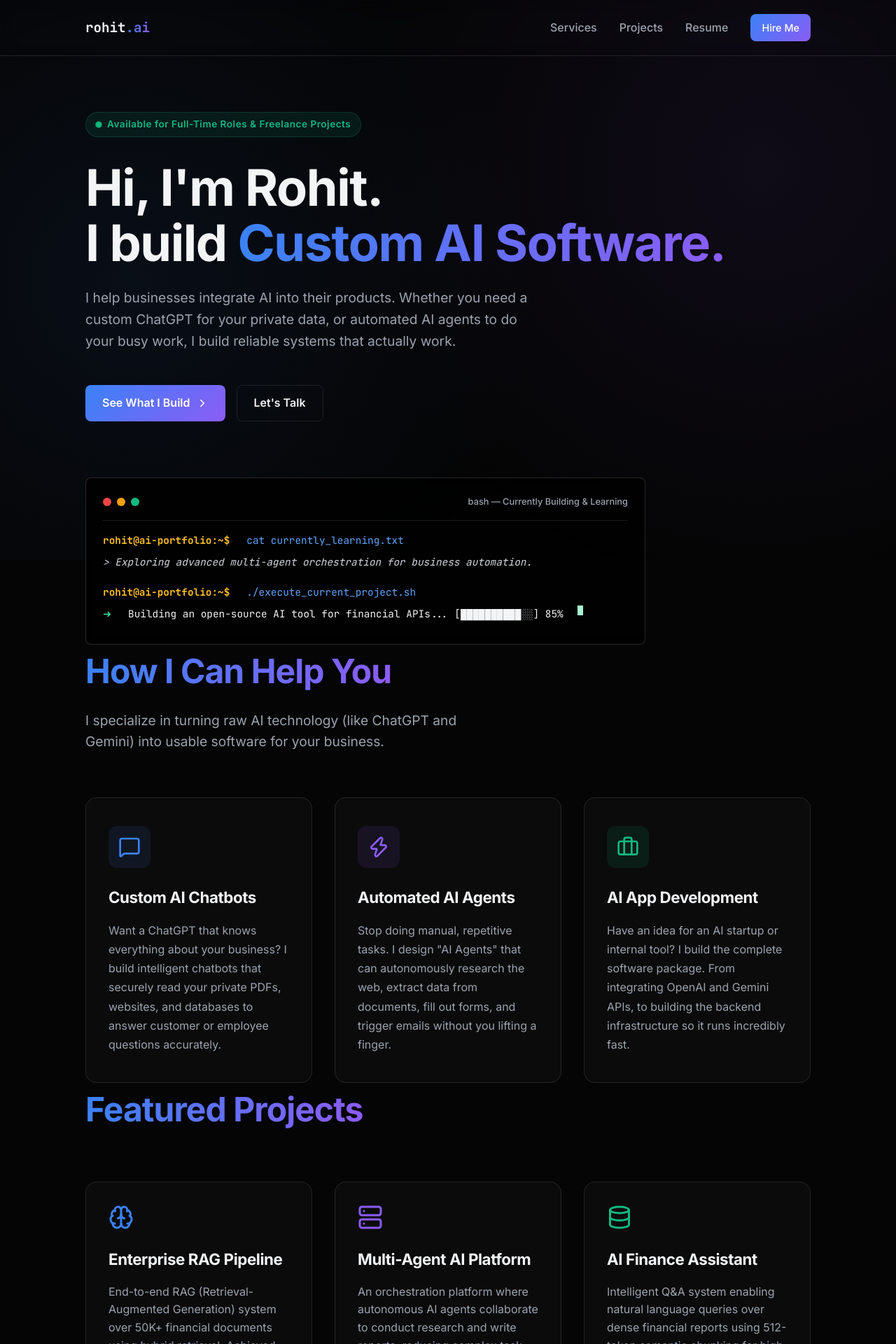
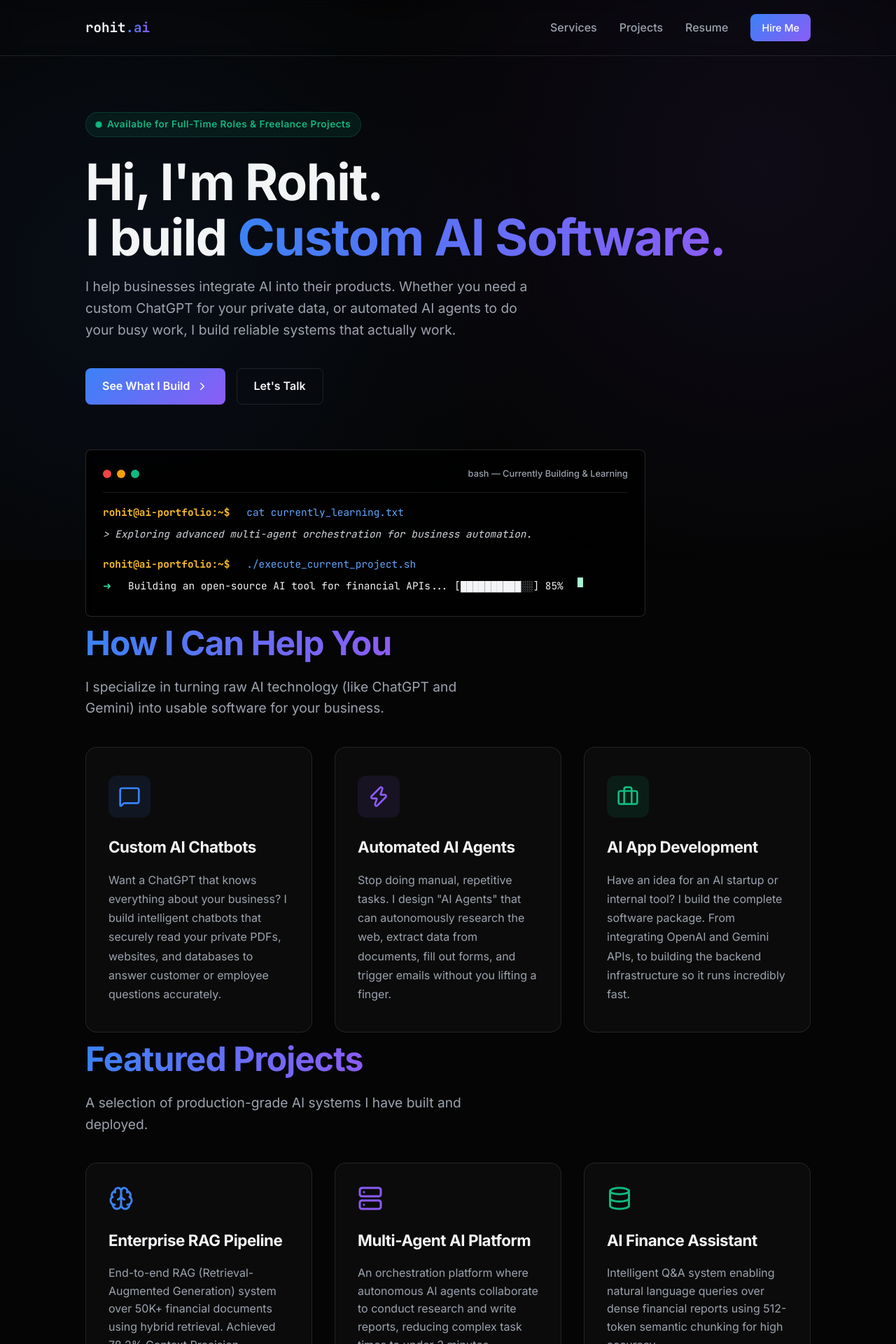
Before and after one commit to RohitMantha/portfolio, a React app: page / in a window 1280 px wide. Shown: the top 1920 px of the page at 70% size. Built offline with nearby package versions, Linux system fonts and the light colour scheme; the HTML template or start-up script is replaced by a standard one.

Commit message:
fix: perfect spacing hierarchy

```diff
--- a/src/App.jsx
+++ b/src/App.jsx
@@ -1,5 +1,5 @@
 import React, { useState, useEffect } from 'react';
-import { Terminal, Database, Server, Brain, Code, ChevronRight, Send, Briefcase, MessageSquare, Zap, FileText, Download, ExternalLink } from 'lucide-react';
+import { Terminal, Database, Server, Brain, Code, ChevronRight, Send, Briefcase, MessageSquare, Zap, FileText, ExternalLink } from 'lucide-react';
 import './index.css';
 
 const App = () => {
@@ -72,22 +72,22 @@ const App = () => {
         {/* Hero Section */}
         <section id="about" className="container" style={{ paddingTop: '10rem' }}>
 
-          <div style={{ marginBottom: '2rem' }}>
+          <div style={{ marginBottom: '1.5rem' }}>
             <div className="availability-badge">
                <div className="pulse-dot"></div>
                Available for Full-Time Roles & Freelance Projects
             </div>
           </div>
 
-          <h1 style={{ fontSize: '4.5rem', lineHeight: '1.1', marginBottom: '1.5rem' }}>
+          <h1 style={{ fontSize: '4.5rem', lineHeight: '1.1', marginBottom: '1rem' }}>
             Hi, I'm Rohit.<br />
             I build <span className="gradient-text">Custom AI Software.</span>
           </h1>
-          <p style={{ fontSize: '1.2rem', color: 'var(--text-muted)', maxWidth: '650px', marginBottom: '3rem' }}>
+          <p style={{ fontSize: '1.2rem', color: 'var(--text-muted)', maxWidth: '650px', marginBottom: '2.5rem' }}>
             I help businesses integrate AI into their products. Whether you need a custom ChatGPT for your private data, or automated AI agents to do your busy work, I build reliable systems that actually work.
           </p>
 
-          <div style={{ display: 'flex', gap: '1rem', marginBottom: '5rem', flexWrap: 'wrap' }}>
+          <div style={{ display: 'flex', gap: '1rem', marginBottom: '4rem', flexWrap: 'wrap' }}>
             <a href="#services" className="btn btn-primary">
               See What I Build <ChevronRight size={18} />
             </a>
@@ -126,10 +126,10 @@ const App = () => {
           </div>
         </section>
 
-        {/* Services Section (Simplified for non-tech clients) */}
+        {/* Services Section */}
         <section id="services" className="container">
-          <h2 style={{ fontSize: '3rem', marginBottom: '1rem' }}><span className="gradient-text">How I Can Help You</span></h2>
-          <p style={{ color: 'var(--text-muted)', marginBottom: '4rem', fontSize: '1.2rem', maxWidth: '600px' }}>
+          <h2 style={{ fontSize: '3rem', marginBottom: '0.5rem' }}><span className="gradient-text">How I Can Help You</span></h2>
+          <p style={{ color: 'var(--text-muted)', fontSize: '1.2rem', maxWidth: '600px', marginBottom: '2.5rem' }}>
             I specialize in turning raw AI technology (like ChatGPT and Gemini) into usable software for your business.
           </p>
 
@@ -170,7 +170,10 @@ const App = () => {
 
         {/* Projects Section */}
         <section id="projects" className="container">
-          <h2 style={{ fontSize: '3rem', marginBottom: '4rem' }}><span className="gradient-text">Featured Projects</span></h2>
+          <h2 style={{ fontSize: '3rem', marginBottom: '0.5rem' }}><span className="gradient-text">Featured Projects</span></h2>
+          <p style={{ color: 'var(--text-muted)', fontSize: '1.2rem', maxWidth: '600px', marginBottom: '2.5rem' }}>
+            A selection of production-grade AI systems I have built and deployed.
+          </p>
 
           <div style={{ display: 'grid', gridTemplateColumns: 'repeat(auto-fit, minmax(320px, 1fr))', gap: '2rem' }}>
 
@@ -228,7 +231,7 @@ const App = () => {
           </div>
         </section>
 
-        {/* Resume Section (Sleek Card UI instead of massive iframe) */}
+        {/* Resume Section */}
         <section id="resume" className="container">
           <div className="glass-card" style={{
             padding: '4rem',
@@ -253,8 +256,8 @@ const App = () => {
               <FileText size={40} color="var(--accent-blue)" />
             </div>
 
-            <h2 style={{ fontSize: '2.5rem', marginBottom: '1rem' }}><span className="gradient-text">Full Resume & Experience</span></h2>
-            <p style={{ color: 'var(--text-muted)', fontSize: '1.2rem', maxWidth: '600px', marginBottom: '3rem' }}>
+            <h2 style={{ fontSize: '2.5rem', marginBottom: '0.5rem' }}><span className="gradient-text">Full Resume & Experience</span></h2>
+            <p style={{ color: 'var(--text-muted)', fontSize: '1.2rem', maxWidth: '600px', marginBottom: '2.5rem' }}>
               Looking for a deep dive into my professional experience, education, and technical stack? View my complete ATS-friendly resume.
             </p>
 
@@ -267,10 +270,10 @@ const App = () => {
         </section>
 
         {/* Contact Form Section */}
-        <section id="contact" className="container" style={{ paddingBottom: '8rem' }}>
+        <section id="contact" className="container">
           <div className="glass-card" style={{ maxWidth: '700px', margin: '0 auto', padding: '4rem 3rem' }}>
-            <h2 style={{ fontSize: '3rem', marginBottom: '1rem', textAlign: 'center' }}><span className="gradient-text">Let's Work Together</span></h2>
-            <p style={{ color: 'var(--text-muted)', textAlign: 'center', marginBottom: '3rem', fontSize: '1.1rem' }}>
+            <h2 style={{ fontSize: '3rem', marginBottom: '0.5rem', textAlign: 'center' }}><span className="gradient-text">Let's Work Together</span></h2>
+            <p style={{ color: 'var(--text-muted)', textAlign: 'center', marginBottom: '2.5rem', fontSize: '1.1rem' }}>
               Whether you have a freelance project or a full-time opportunity, drop me a message and I'll get back to you within 24 hours.
             </p>
 
--- a/src/index.css
+++ b/src/index.css
@@ -55,7 +55,7 @@ body {
 h1, h2, h3, h4 {
   font-weight: 700;
   letter-spacing: -0.02em;
-  margin-bottom: 1rem;
+  margin-bottom: 0.5rem; /* Tightened default */
 }
 
 .gradient-text {
@@ -148,8 +148,9 @@ h1, h2, h3, h4 {
   padding: 0 2rem;
 }
 
+/* Balanced Section Padding */
 section {
-  padding: 10rem 0;
+  padding: 6rem 0; /* Clean, consistent external spacing */
 }
 
 /* ─── Buttons ─── */
```
